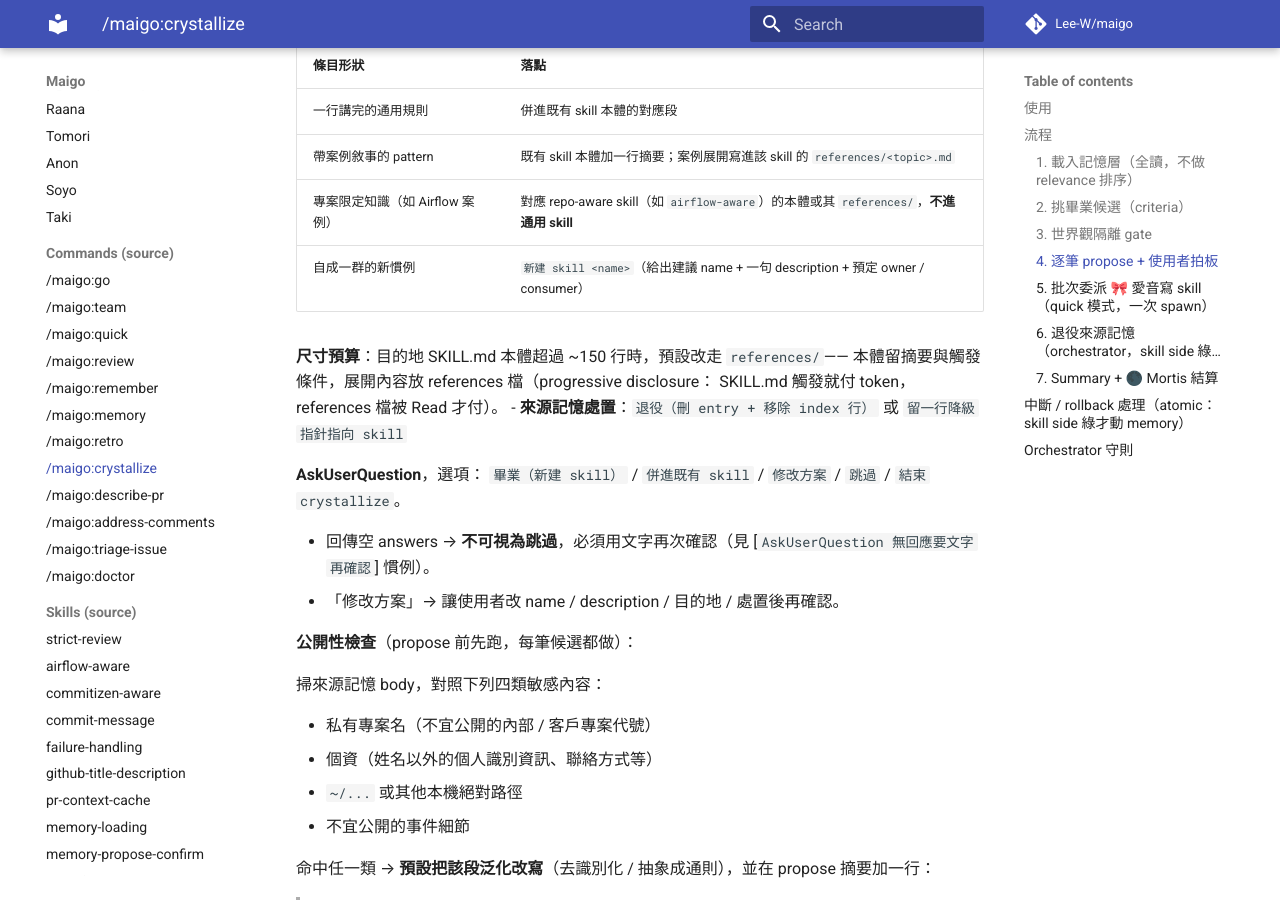
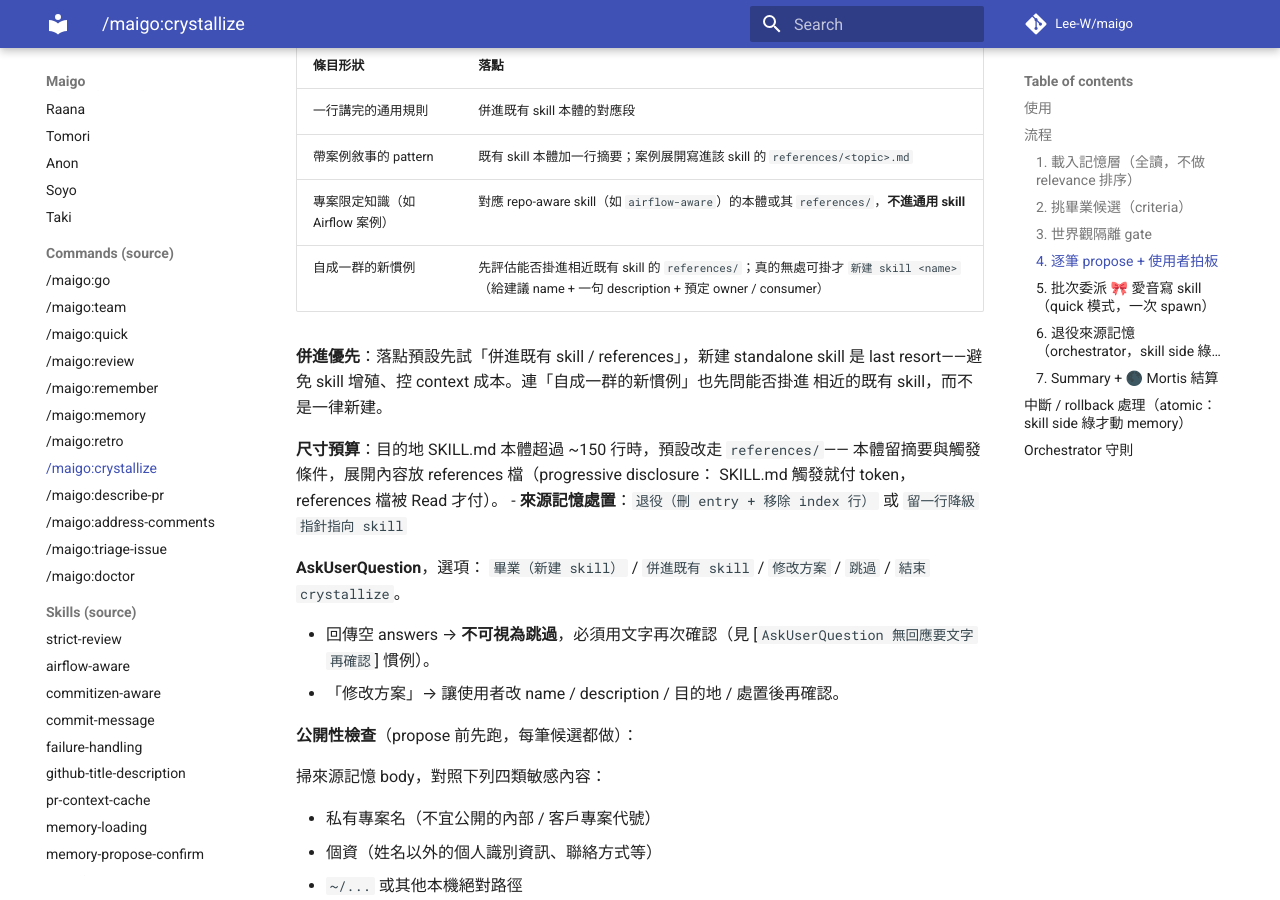
Before and after one commit to Lee-W/maigo, an MkDocs documentation site: the page built from docs/commands/crystallize.md, in a window 1280 px wide and 900 px high, scrolled down 4019 px. Built offline with MkDocs 1.6.1 and Material for MkDocs 9.7.7, drawn with Linux system fonts in a browser that asks for light colours; comment, search, counter and statistics services are not loaded.

Commit message:
feat(crystallize): 新增萃取 memory 的慣例

```diff
--- a/commands/crystallize.md
+++ b/commands/crystallize.md
@@ -105,7 +105,11 @@
   | 一行講完的通用規則 | 併進既有 skill 本體的對應段 |
   | 帶案例敘事的 pattern | 既有 skill 本體加一行摘要；案例展開寫進該 skill 的 `references/<topic>.md` |
   | 專案限定知識（如 Airflow 案例） | 對應 repo-aware skill（如 `airflow-aware`）的本體或其 `references/`，**不進通用 skill** |
-  | 自成一群的新慣例 | `新建 skill <name>`（給出建議 name + 一句 description + 預定 owner / consumer） |
+  | 自成一群的新慣例 | 先評估能否掛進相近既有 skill 的 `references/`；真的無處可掛才 `新建 skill <name>`（給建議 name + 一句 description + 預定 owner / consumer） |
+
+  **併進優先**：落點預設先試「併進既有 skill / references」，新建 standalone skill 是
+  last resort——避免 skill 增殖、控 context 成本。連「自成一群的新慣例」也先問能否掛進
+  相近的既有 skill，而不是一律新建。
 
   **尺寸預算**：目的地 SKILL.md 本體超過 ~150 行時，預設改走 `references/`——
   本體留摘要與觸發條件，展開內容放 references 檔（progressive disclosure：
```
